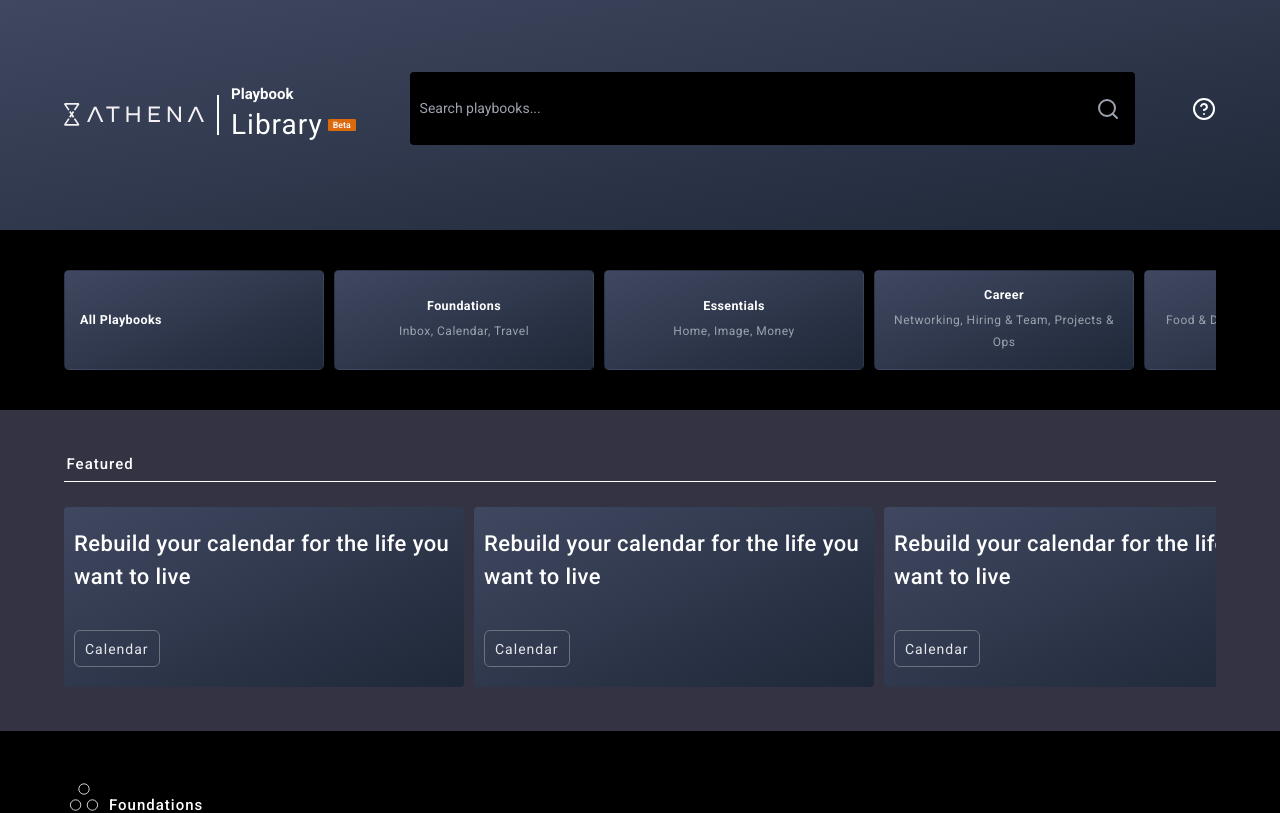
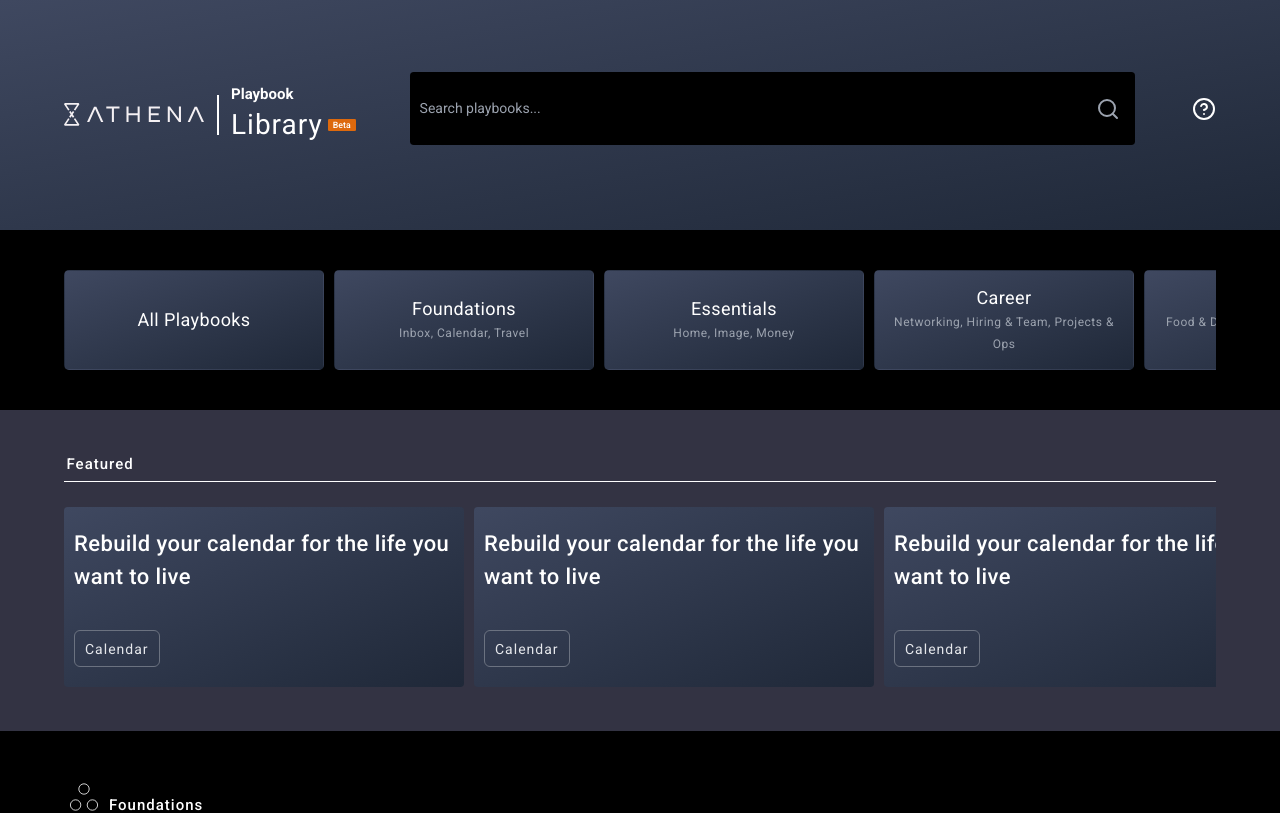
Before and after one commit to Blessedman-AI/Playbook, a Next.js app: page / in a window 1280 px wide. Shown: the top 813 px of the page. Built offline with nearby package versions, Linux system fonts and the light colour scheme.

Commit message:
fixed text

```diff
--- a/components/CategoryButtons.jsx
+++ b/components/CategoryButtons.jsx
@@ -5,13 +5,13 @@ const Card = ({ category, tags }) => {
   return (
     <a
       href="#"
-      className="flex flex-col gap-2 items-start lg:items-center justify-center
+      className="flex flex-col  items-start lg:items-center justify-center
        bg-gradient-to-br from-gradientFrom to-gradientTo
       rounded-lg p-6 hover:border-borderColor hover:text-borderColor
       transition-all duration-300 border border-transparent
       min-w-[260px] h-[100px]"
     >
-      <h3 className="text-xl font-bold text-center">{category}</h3>
+      <h3 className="text-[18px] font-normal text-center">{category}</h3>
       <p className="text-[12px] text-gray-400 text-center">{tags}</p>
     </a>
   );
@@ -29,13 +29,15 @@ const CatLinks = () => {
       >
         <a
           href="#"
-          className="flex flex-row items-center  bg-gradient-to-br
+          className="flex flex-row items-center justify-center  bg-gradient-to-br
            from-gradientFrom to-gradientTo
           rounded-lg p-6 hover:border-borderColor hover:text-borderColor
           transition-all duration-300 border border-transparent
            min-w-[260px] h-[100px]"
         >
-          <h3 className="text-xl font-bold text-center">All Playbooks</h3>
+          <h3 className=" text-[18px] font-normal text-center">
+            All Playbooks
+          </h3>
         </a>
         {CategoryLinks.map((card, index) => (
           <Card key={index} category={card.category} tags={card.tags} />
--- a/components/homepage/CategoryCards.jsx
+++ b/components/homepage/CategoryCards.jsx
@@ -15,7 +15,7 @@ export const Card = ({ title, details, authors, tag }) => {
          px-4 py-8 shrink-0"
       >
         <h3
-          className="text-white text-[18px] lg:text-[22px]
+          className="
        font-medium break-words w-full whitespace-normal
         overflow-wrap-break-word mb-6 lg:mb-0"
         >
```
